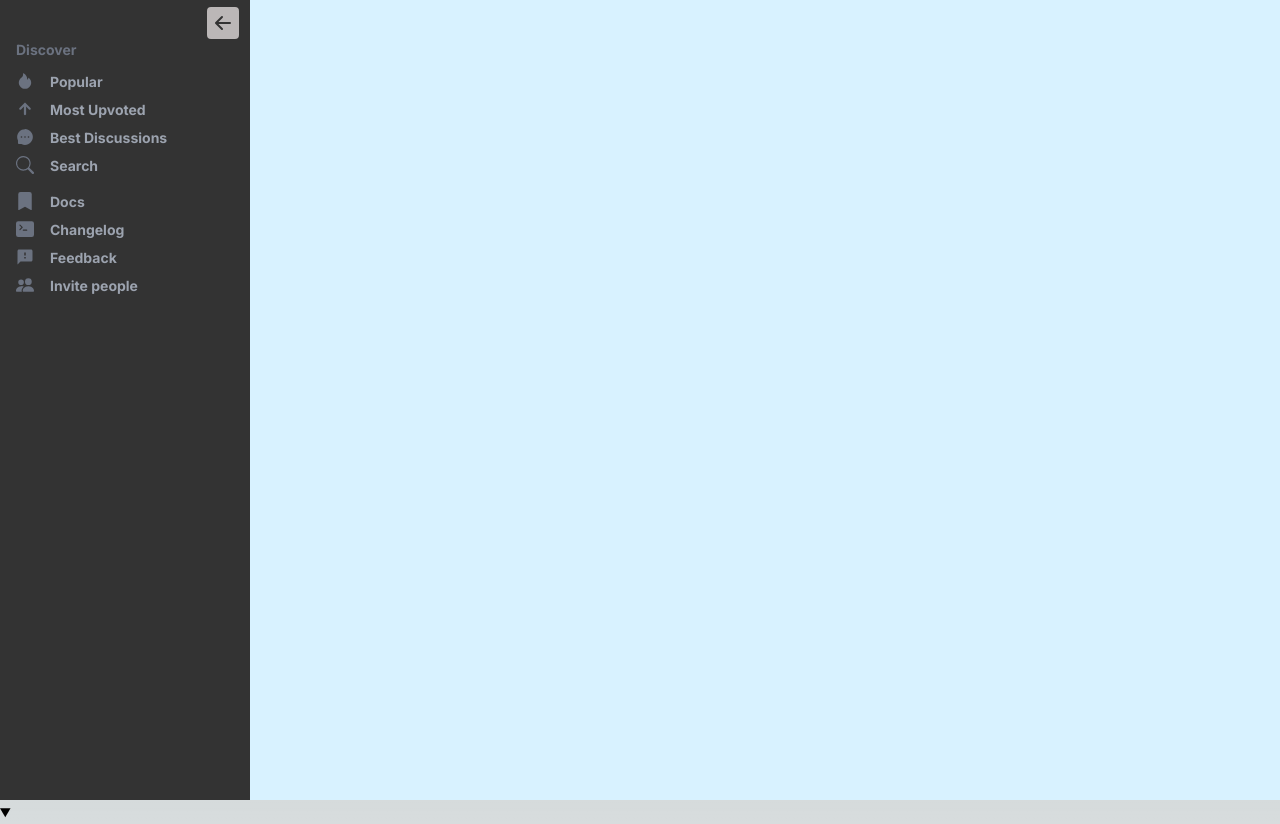
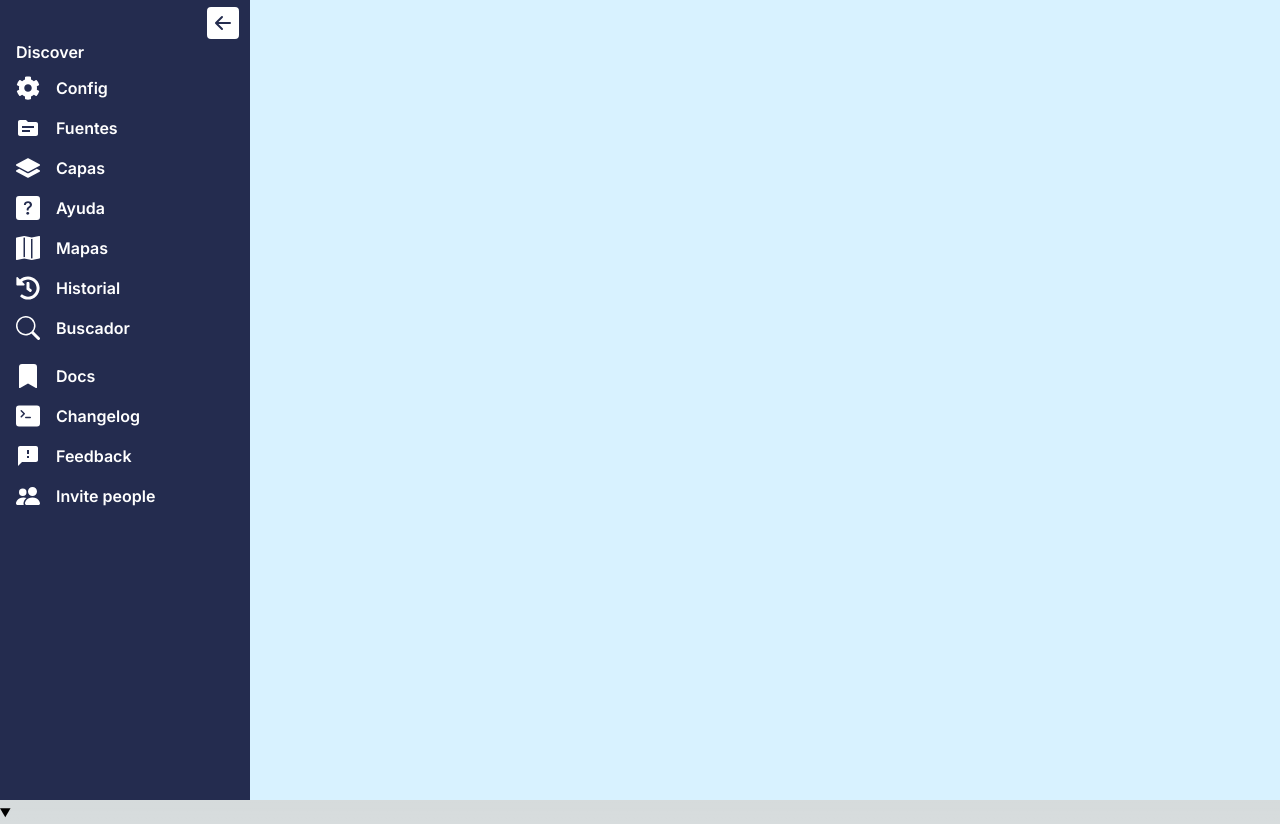
Before and after one commit to afcirillo96/new-visor, a Next.js app: page / in a window 1280 px wide. Built offline with nearby package versions, Linux system fonts and the light colour scheme; no server answers.

Commit message:
css changes % useless code removed

```diff
--- a/src/app/components/Sidebar.module.css
+++ b/src/app/components/Sidebar.module.css
@@ -3,7 +3,8 @@
     top: 0;
     width: 250px;
     height: 100%;
-    background: #333;
+    background: #242C4F;
+    text-emphasis-color: #fff;
     transition: left 0.3s ease;
   }
 
@@ -26,11 +27,26 @@
   }
 
   .sidebar li:hover {
-    background: #555;
+    background: #fff;
   }
 
-  .customIcon {
-    color: #bbb7b7;
+  .sidebarText {
+    margin-bottom: 0.5rem;
+    margin-left: 1rem;
+    font-size: 1rem;
+    font-weight: 600;
+    color: #ffffff;
+  }
+
+  .sidebarIcon {
+    margin-bottom: 0.5rem;
+    font-size: 1.5rem;
+    font-weight: 600;
+    color: #ffffff;
+  }
+
+  .sidebarButton {
+    color: #fff ;
     cursor: pointer;
     font-size: 2rem;
     left: 207px;
@@ -39,14 +55,15 @@
     z-index: 999;
   }
 
-  .customIconOpen {
+  .sidebarButtonOpen {
     left: 207px;
   }
 
-  .customIconClosed {
+  .sidebarButtonClosed {
     left: 11px;
   }
 
   .custom-icon:hover {
     display: block;
+    color: rgb(255, 0, 0) ;
   }
--- a/src/app/components/Sidebar.tsx
+++ b/src/app/components/Sidebar.tsx
@@ -3,18 +3,21 @@
 import React, { useState, useEffect } from 'react';
 import { motion, useAnimation } from 'framer-motion';
 import Head from 'next/head';
+
 import {
     BsSearch,
-    BsEyeFill,
+    BsQuestionSquareFill ,
     BsBookmarkFill,
     BsFillArrowLeftSquareFill,
     BsPeopleFill,
     BsTerminalFill,
     BsFillArrowRightSquareFill,
+    BsLayersFill,
+    BsMapFill
 } from 'react-icons/bs';
-import { AiFillFire, AiFillMessage } from 'react-icons/ai';
-import { IoMdArrowRoundUp } from 'react-icons/io';
-import { MdNightlightRound, MdFeedback } from 'react-icons/md';
+import { MdSource } from "react-icons/md";
+import { FaHistory } from "react-icons/fa";
+import { MdFeedback } from 'react-icons/md';
 import { FaCog } from 'react-icons/fa';
 
 import styles from './Sidebar.module.css'; // Importar estilos como módulo CSS
@@ -30,7 +33,7 @@ const Sidebar = () => {
     const showMore = () => {
         controls.start({
             width: '250px',
-            transition: { duration: 0.001 },
+            transition: { duration: 0.101 },
         });
         controlText.start({
             opacity: 1,
@@ -48,12 +51,13 @@ const Sidebar = () => {
     const showLess = () => {
         controls.start({
             width: '55px',
-            transition: { duration: 0.001 },
+            transition: { duration: 0.101 },
         });
 
         controlText.start({
             opacity: 0,
             display: 'none',
+
         });
 
         controlTitleText.start({
@@ -73,44 +77,35 @@ const Sidebar = () => {
             name: 'Discover',
             items: [
                 {
-                    title: 'Popular',
-                    icon: AiFillFire,
+                    title: 'Config',
+                    icon: FaCog ,
                 },
                 {
-                    title: 'Most Upvoted',
-                    icon: IoMdArrowRoundUp,
+                    title: 'Fuentes',
+                    icon: MdSource,
                 },
                 {
-                    title: 'Best Discussions',
-                    icon: AiFillMessage,
+                    title: 'Capas',
+                    icon: BsLayersFill,
                 },
                 {
-                    title: 'Search',
+                    title: 'Ayuda',
+                    icon: BsQuestionSquareFill ,
+                },
+                {
+                    title: 'Mapas',
+                    icon: BsMapFill,
+                },
+                {
+                    title: 'Historial',
+                    icon: FaHistory ,
+                },
+                {
+                    title: 'Buscador',
                     icon: BsSearch,
                 },
             ],
         },
-        // {
-        //     name: 'Manage',
-        //     items: [
-        //         {
-        //             title: 'Bookmarks',
-        //             icon: BsBookmarkFill,
-        //         },
-        //         {
-        //             title: 'Reading history',
-        //             icon: BsEyeFill,
-        //         },
-        //         {
-        //             title: 'Focus Mode',
-        //             icon: MdNightlightRound,
-        //         },
-        //         {
-        //             title: 'Customize',
-        //             icon: FaCog,
-        //         },
-        //     ],
-        // },
     ];
 
     const datafooter = [
@@ -149,34 +144,27 @@ const Sidebar = () => {
                 {active && (
                     <BsFillArrowLeftSquareFill
                         onClick={showLess}
-                        // className={styles.customIcon ${active ? 'hidden' : ''}}
-                        className={`${styles.customIcon} ${active ? styles.customIconOpen : ''}`}
-
-
+                        className={`${styles.sidebarButton} ${active ? styles.sidebarButtonOpen : ''}`}
                     />
                 )}
                 {!active && (
                     <BsFillArrowRightSquareFill
                         onClick={showMore}
-                        // className={styles.customIcon}
-                        className={`${styles.customIcon} ${!active ? styles.customIconClosed : ''}`}
-
+                        className={`${styles.sidebarButton} ${!active ? styles.sidebarButtonClosed : ''}`}
                     />
                 )}
-
-
 
                 <div className='grow'>
                     {data.map((group, index) => (
                         <div key={index} className='my-2'>
-                            <motion.p animate={controlTitleText} className='mb-2 ml-4 text-sm font-bold text-gray-500'>
+                            <motion.p animate={controlTitleText} className={styles.sidebarText}>
                                 {group.name}
                             </motion.p>
 
                             {group.items.map((item, index2) => (
                                 <div key={index2} className='flex px-4 py-1 cursor-pointer'>
-                                    <item.icon className='text-lg text-gray-500' />
-                                    <motion.p animate={controlText} className='ml-4 text-sm font-bold text-gray-400'>
+                                    <item.icon className={styles.sidebarIcon} />
+                                    <motion.p animate={controlText} className={styles.sidebarText}>
                                         {' '}
                                         {item.title}
                                     </motion.p>
@@ -189,14 +177,14 @@ const Sidebar = () => {
                 <div>
                     {datafooter.map((group, index) => (
                         <div key={index} className='my-2'>
-                            <motion.p animate={controlTitleText} className='mb-2 ml-4 text-sm font-bold text-gray-500'>
+                            <motion.p animate={controlTitleText} className={styles.sidebarText}>
                                 {group.name}
                             </motion.p>
 
                             {group.items.map((item, index2) => (
                                 <div key={index2} className='flex px-4 py-1 cursor-pointer'>
-                                    <item.icon className='text-lg text-gray-500' />
-                                    <motion.p animate={controlText} className='ml-4 text-sm font-bold text-gray-400'>
+                                    <item.icon className={styles.sidebarIcon} />
+                                    <motion.p animate={controlText} className={styles.sidebarText}>
                                         {' '}
                                         {item.title}
                                     </motion.p>
@@ -212,37 +200,3 @@ const Sidebar = () => {
 };
 
 export default Sidebar;
-
-
-
-
-
-
-
-// import { useState } from 'react';
-// import styles from './Sidebar.module.css'; // Importar estilos como módulo CSS
-
-// const Sidebar = () => {
-//   const [isOpen, setIsOpen] = useState(false);
-
-//   const toggleSidebar = () => {
-//     setIsOpen(!isOpen);
-//   };
-
-//   return (
-//     <div>
-//       <button className={styles.toggleButton} onClick={toggleSidebar}>
-//         Toggle
-//       </button>
-//       <div className={`${styles.sidebar} ${isOpen ? styles.open : styles.closed}`}>
-//         <ul>
-//           <li>Item 1</li>
-//           <li>Item 2</li>
-//           <li>Item 3</li>
-//         </ul>
-//       </div>
-//     </div>
-//   );
-// };
-
-// export default Sidebar;
```
